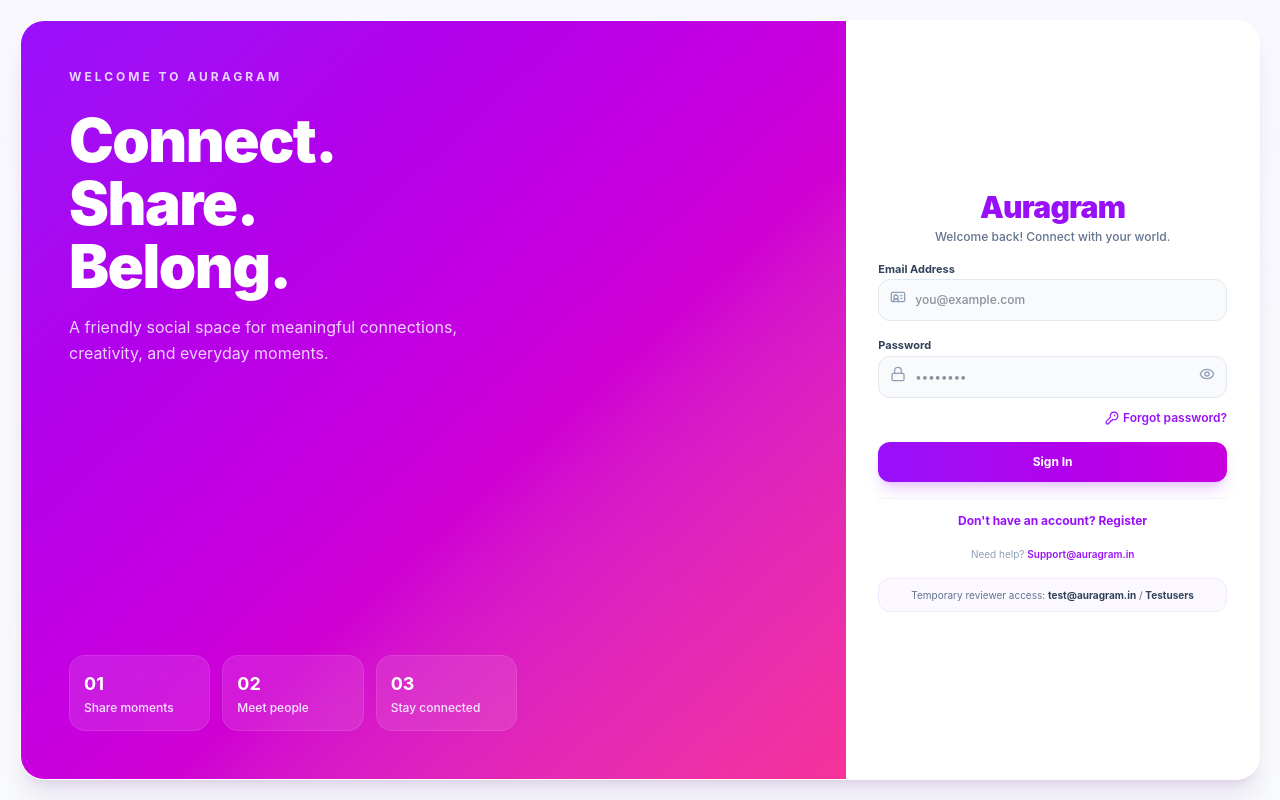
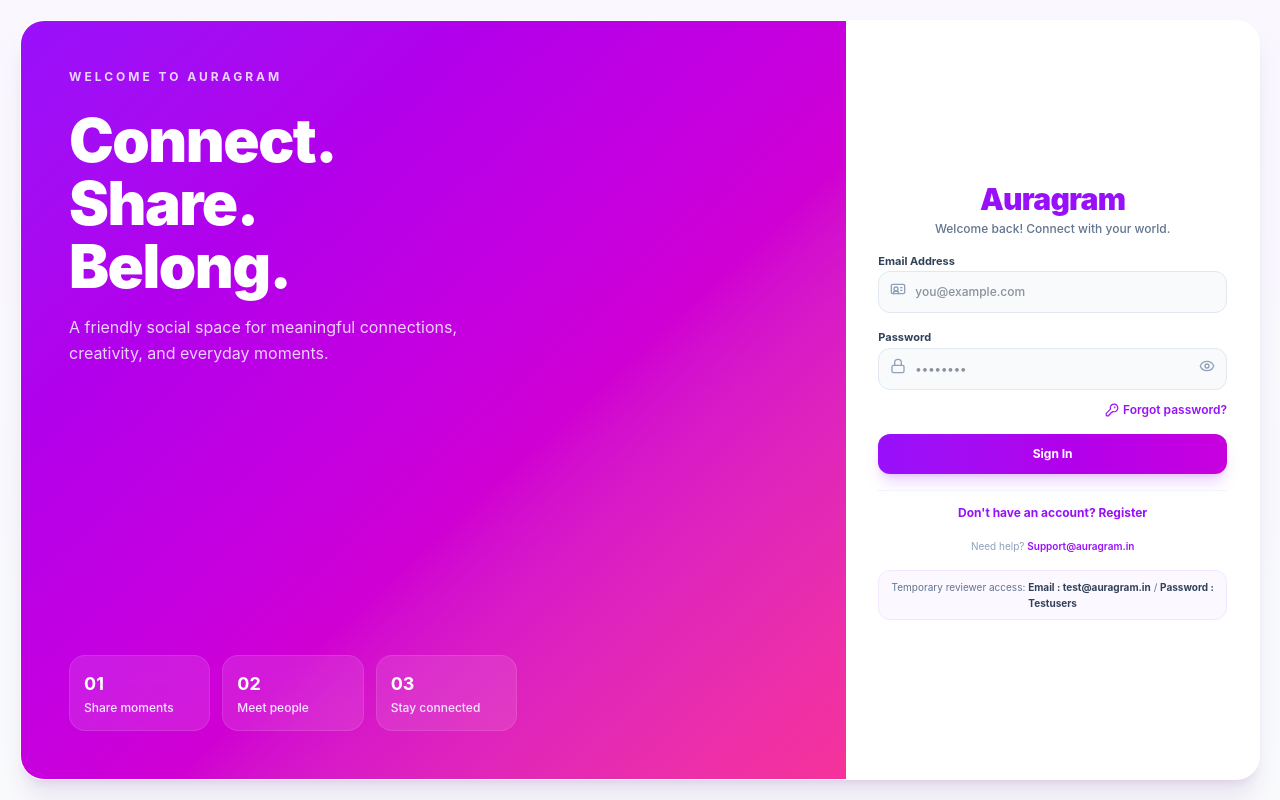
Before and after one commit to Sarvesh772/Auragram, a React (Vite) app: page / in a window 1280 px wide. Shown: the top 800 px of the page. Built offline with nearby package versions, Linux system fonts and the light colour scheme.

Commit message:
add temporary reviewer login credentials

```diff
--- a/src/components/Auth.jsx
+++ b/src/components/Auth.jsx
@@ -409,7 +409,7 @@
             </p>
 
             {!isRegistering && !isResetting && <p className="rounded-xl border border-purple-100 bg-purple-50/70 px-3 py-2 text-center text-[10px] leading-4 text-slate-500 dark:border-purple-900/40 dark:bg-purple-950/20 dark:text-slate-300">
-              Temporary reviewer access: <strong className="text-slate-700 dark:text-white">test@auragram.in</strong> / <strong className="text-slate-700 dark:text-white">Testusers</strong>
+              Temporary reviewer access: <strong className="text-slate-700 dark:text-white">Email : test@auragram.in</strong> / <strong className="text-slate-700 dark:text-white">Password : Testusers</strong>
             </p>}
 
           </div>
```
